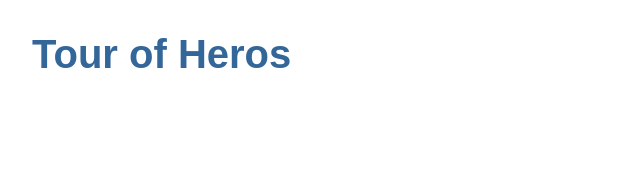
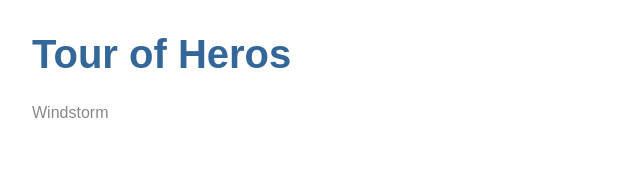
Before and after one commit to nateous/TourOfHeroes, an Angular app in the folder angular-tour-of-heros/: page / in a window 1280 px wide. Shown: the top 194 px of the page, without its empty margins (0-640 px from the left). Built offline with nearby package versions, Linux system fonts and the light colour scheme.

Commit message:
added hero

```diff
--- a/angular-tour-of-heros/src/app/app.component.html
+++ b/angular-tour-of-heros/src/app/app.component.html
@@ -1 +1,2 @@
 <h1>{{title}}</h1>
+<app-heroes></app-heroes>
--- /dev/null
+++ b/angular-tour-of-heros/src/app/hero.ts
@@ -0,0 +1,4 @@
+export class Hero {
+    id: number;
+    name: string;
+}
--- a/angular-tour-of-heros/src/app/heroes/heroes.component.html
+++ b/angular-tour-of-heros/src/app/heroes/heroes.component.html
@@ -1,3 +1 @@
-<p>
-  heroes works!
-</p>
+<p>{{hero}}</p>
--- a/angular-tour-of-heros/src/app/heroes/heroes.component.ts
+++ b/angular-tour-of-heros/src/app/heroes/heroes.component.ts
@@ -6,7 +6,7 @@ import { Component, OnInit } from '@angular/core';
   styleUrls: ['./heroes.component.css']
 })
 export class HeroesComponent implements OnInit {
-
+  hero = 'Windstorm';
   constructor() { }
 
   ngOnInit() {
```
